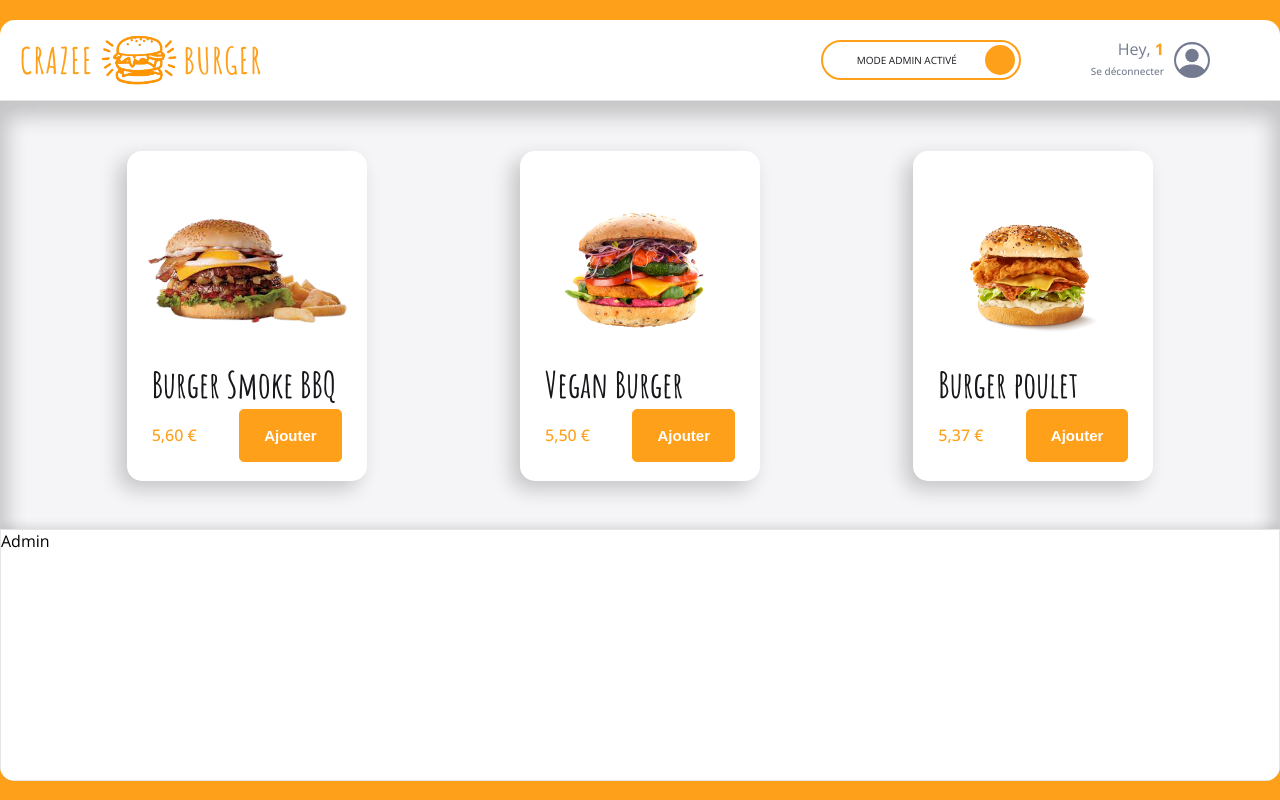
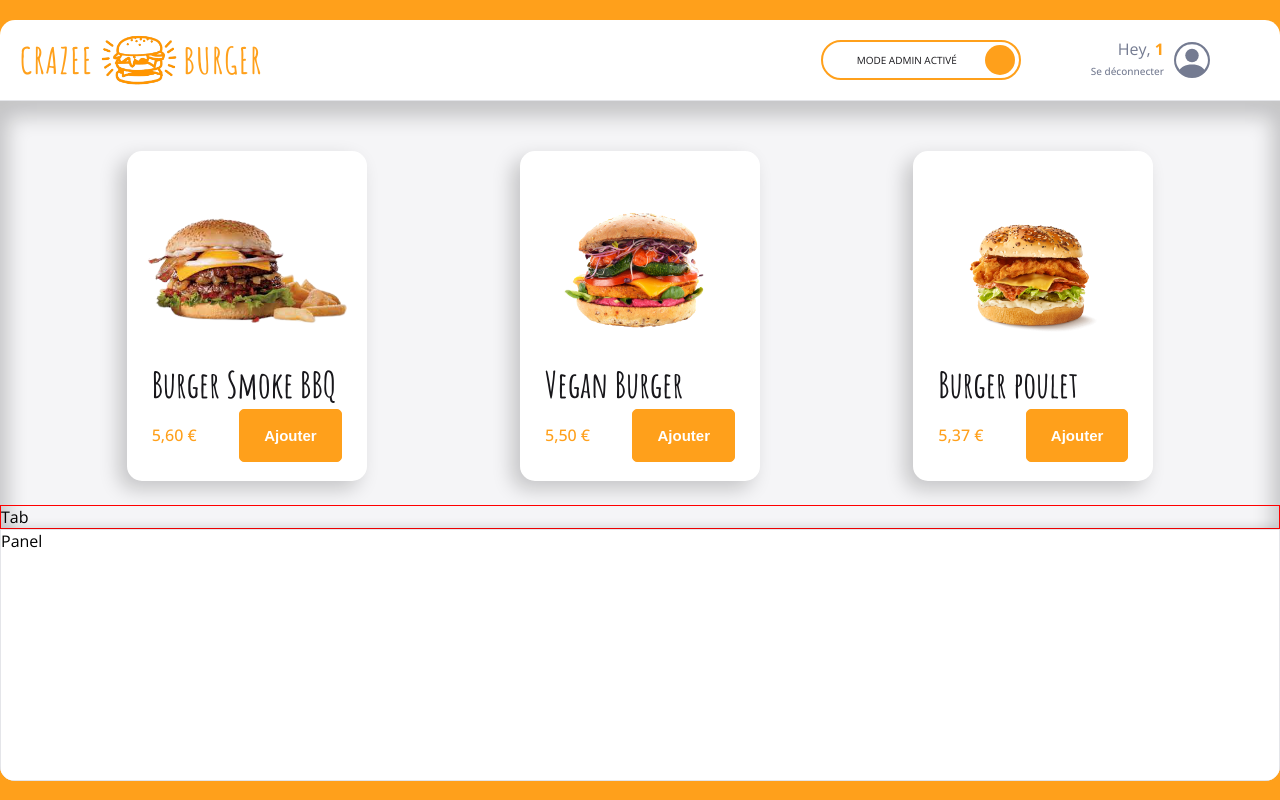
Before and after one commit to ImadeusF/crazee-burger, a React (Vite) app: page /order/1 in a window 1280 px wide. Built offline with nearby package versions, Linux system fonts and the light colour scheme; grey boxes are pictures that could not be loaded.

Commit message:
💄 F07: ADMIN > Add AdminTabs and AdminPanel

```diff
--- a/src/components/pages/order/Main/Admin/Admin.jsx
+++ b/src/components/pages/order/Main/Admin/Admin.jsx
@@ -1,17 +1,20 @@
 import styled from "styled-components";
 import { theme } from "../../../../../themes";
+import AdminTabs from "./AdminTabs";
+import AdminPanel from "./AdminPanel";
 
 export default function Admin() {
-  return <AdminStyled className="admin">Admin</AdminStyled>;
+  return (
+    <AdminStyled>
+      <AdminTabs />
+      <AdminPanel />
+    </AdminStyled>
+  );
 }
 
 const AdminStyled = styled.div`
-      position: absolute;
-      height: 250px;
-      bottom: 0;
-      left: 0;
-      right: 0;
-      background: ${theme.colors.white};
-      border: 1px solid ${theme.colors.greyLight};
-      box-shadow: ${theme.shadows.subtle};
+  position: absolute;
+  bottom: 0;
+  left: 0;
+  right: 0;
 `;
--- /dev/null
+++ b/src/components/pages/order/Main/Admin/AdminPanel.jsx
@@ -0,0 +1,13 @@
+import styled from "styled-components";
+import { theme } from "../../../../../themes";
+
+export default function AdminPanel() {
+  return <AdminPanelStyled>Panel</AdminPanelStyled>;
+}
+
+const AdminPanelStyled = styled.div`
+  height: 250px;
+  background: ${theme.colors.white};
+  border: 1px solid ${theme.colors.greyLight};
+  box-shadow: ${theme.shadows.subtle};
+`;
--- /dev/null
+++ b/src/components/pages/order/Main/Admin/AdminTabs.jsx
@@ -0,0 +1,9 @@
+import styled from "styled-components";
+
+export default function AdminTabs() {
+  return <AdminTabsStyled>Tab</AdminTabsStyled>;
+}
+
+const AdminTabsStyled = styled.div`
+  border: 1px solid red;
+`;
```
